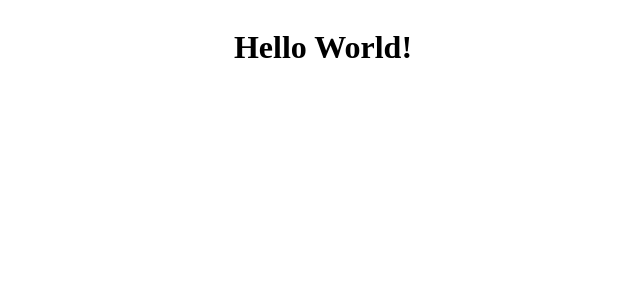
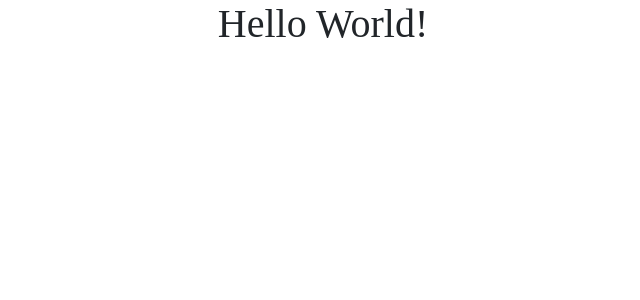
Before and after one commit to ShowKa/LogicCircuit, a Vue app: page / in a window 1280 px wide. Shown: the top 300 px of the page, without its empty margins (317-957 px from the left). Built offline with nearby package versions, Linux system fonts and the light colour scheme.

Commit message:
install sass(scss) + Bootstrap

```diff
--- a/src/app.js
+++ b/src/app.js
@@ -1,6 +1,10 @@
 import Vue from 'vue'
 import App from './App.vue'
 import '../assets/app.css'
+// BootstrapのJavaScript側の機能
+import "bootstrap";
+// スタイルシート
+import "./index.scss";
 new Vue({
   el: '#app',
   render: h => h(App)
--- /dev/null
+++ b/src/index.scss
@@ -0,0 +1,17 @@
+// bootstrapのパラメータ
+// 角丸設定を上書きする
+$enable-rounded: false;
+
+// テーマカラー設定
+$theme-colors: (
+  "primary": #c51162
+);
+
+// ヒーロースペースの背景色
+$jumbotron-bg: #d9f5ff;
+
+// フォントを変える
+$font-family-base: serif;
+
+/* Bootstrap を読み込む */
+@import "~bootstrap/scss/bootstrap.scss";
```
Also changed, not shown: package.json (+8 -0 lines), 2 other files (tests, documents, lock files or other folders).
